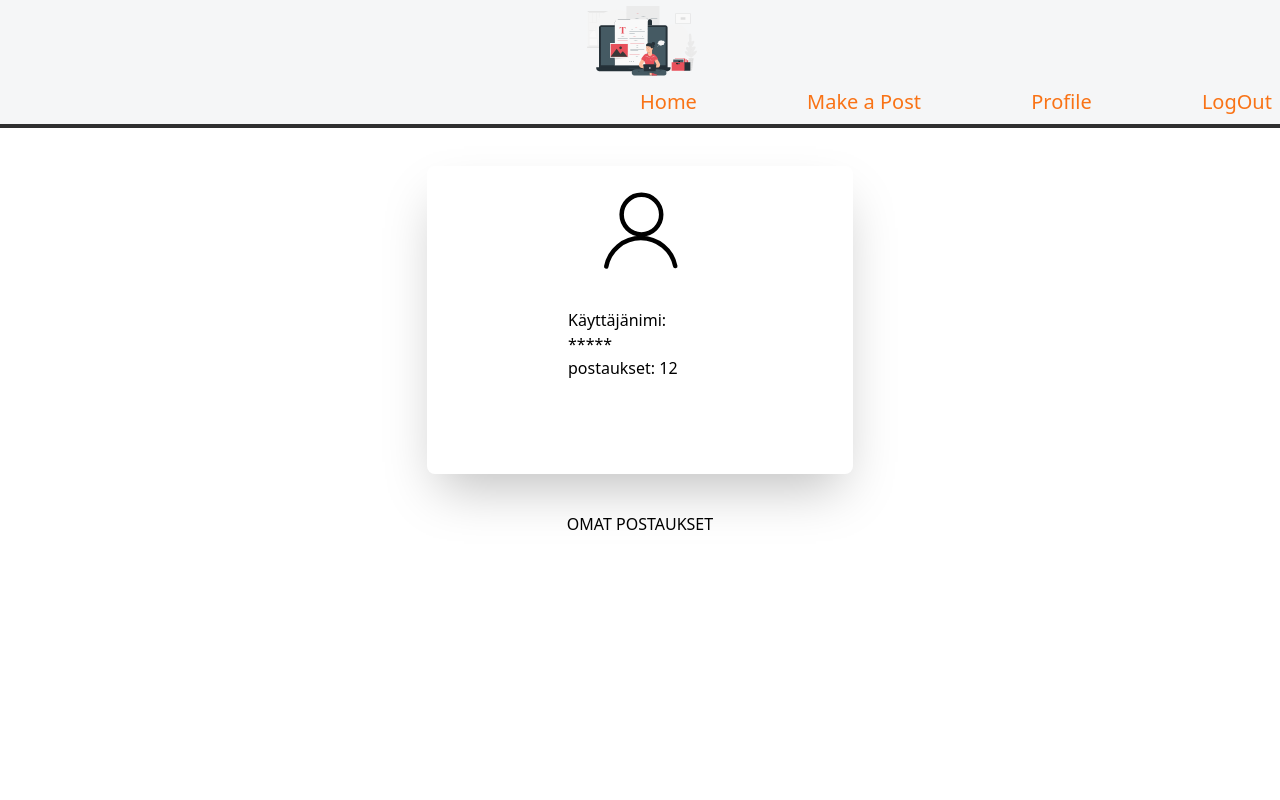
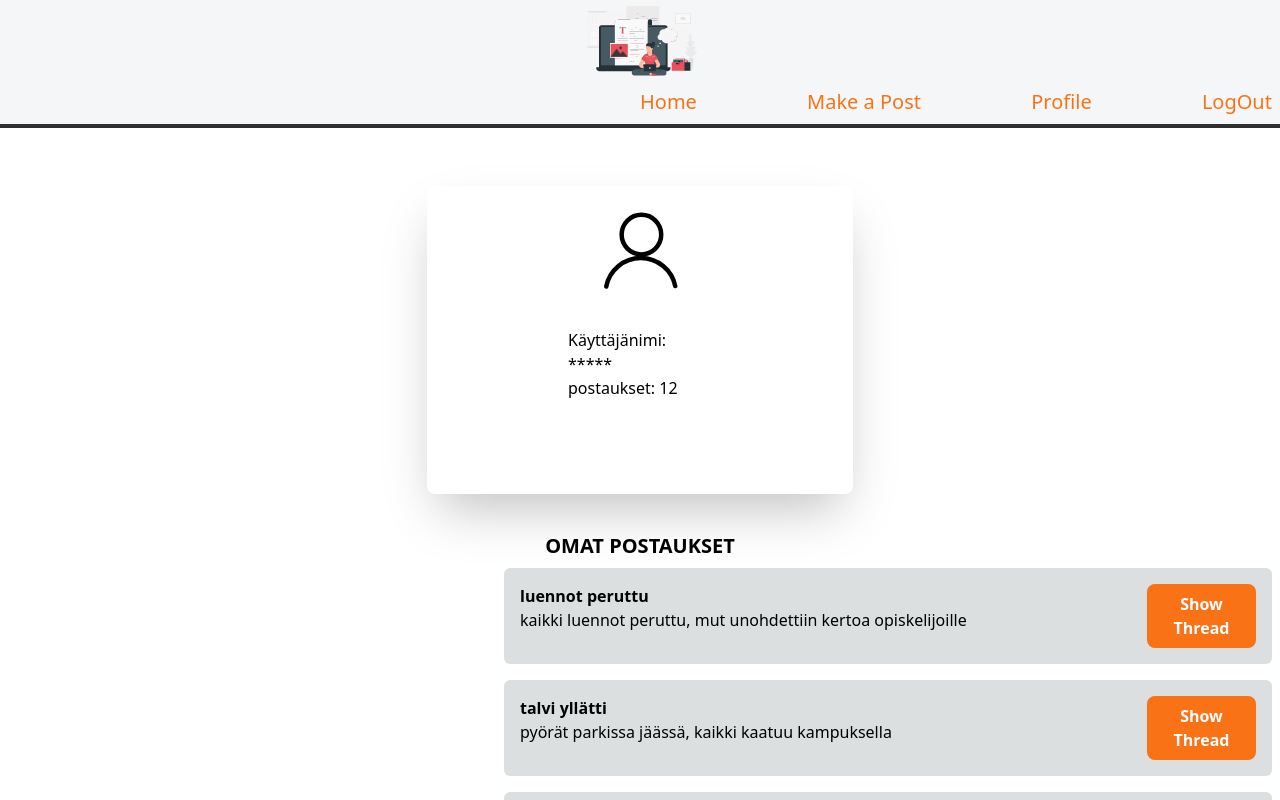
Before and after one commit to ilarikoik/blog, a React (Vite) app: page /profile in a window 1280 px wide. Shown: the top 800 px of the page. Built offline with nearby package versions, Linux system fonts and the light colour scheme.

Commit message:
showthread , reply buttons

```diff
--- a/package.json
+++ b/package.json
@@ -10,8 +10,10 @@
     "preview": "vite preview"
   },
   "dependencies": {
+    "@ant-design/icons": "^5.5.2",
     "@react-navigation/native": "^7.0.14",
     "@react-navigation/stack": "^7.1.0",
+    "antd": "^5.22.4",
     "blg": "file:",
     "dotenv": "^16.4.7",
     "firebase": "^11.0.2",
--- a/src/components/Posts.tsx
+++ b/src/components/Posts.tsx
@@ -5,6 +5,7 @@ import SortPostByDate from "../hooks/sortPostByDate.tsx";
 import { handleDelete } from "../hooks/handleDelete.tsx";
 import { Link, Navigate } from "react-router-dom";
 import { useNavigate } from "react-router-dom";
+import { DoubleRightOutlined } from "@ant-design/icons";
 
 interface PostProps {
   searchBy: string;
@@ -65,19 +66,21 @@ export default function Posts({ searchBy }: PostProps) {
                 <p className="text-black"> {item.post}</p>
                 <div className="flex justify-end">
                   <button
-                    className="h-5 border-none hover:underline text-orange-500 text-md"
-                    onClick={() => handleReply(item.postId)}
-                  >
-                    Reply
-                  </button>
-                  <button
                     onClick={() => {
                       handleDelete(item.postId);
                       setRender((prev) => prev + 1);
                     }}
-                    className="h-5 border-none hover:underline text-red-500 text-md"
+                    className="h-5 border-none hover:underline text-red-500 text-md mr-10"
                   >
                     Delete
+                  </button>
+                  <button
+                    className="h-5 border-none hover:underline text-orange-500 text-md "
+                    onClick={() => handleReply(item.postId)}
+                  >
+                    <DoubleRightOutlined
+                      style={{ fontSize: "24px", color: "#f97316" }}
+                    />
                   </button>
                 </div>
               </div>
--- a/src/screens/profile.tsx
+++ b/src/screens/profile.tsx
@@ -3,6 +3,7 @@ import Header from "../components/Header";
 import Lottie from "react-lottie";
 import user from "../lottie/user.json";
 import { Link } from "react-router-dom";
+import examplePost from "../data/examplePost.json";
 
 const Profile = () => {
   const options = {
@@ -11,24 +12,50 @@ const Profile = () => {
     autoplay: true,
   };
 
+  // kun klikataan "show thread" lähetetää postin id reply sivulle ja siellä näytetää ne kaikki sitte
   return (
     <>
       <Header></Header>
-      <div className="h-96 w-full flex justify-center items-center">
+      <div className="h-96 w-full flex justify-center items-center mt-5">
         <div className=" h-4/5 w-4/5 rounded-lg  border-postgray shadow-2xl lg:w-1/3">
           <Lottie options={options} height={130} width={90}></Lottie>
           <div className="flex flex-col justify-center items-center w-full h-24">
             <div className="w-36 ">
               <p>Käyttäjänimi: *****</p>
               <p>postaukset: 12</p>
-              <p></p>
             </div>
           </div>
         </div>
-        <div></div>
       </div>
-      <div className="flex justify-center">
-        <h1>OMAT POSTAUKSET</h1>
+      <div className="flex-col justify-center ">
+        <h1 className="flex justify-center font-semibold text-xl">
+          OMAT POSTAUKSET
+        </h1>
+        <div className="flex justify-center flex-col items-end">
+          {examplePost &&
+            examplePost.map((item, id) => {
+              return (
+                <div
+                  key={id}
+                  className="w-full h-fit md:w-3/5 bg-postgray m-2 p-4 rounded-md flex flex-row"
+                >
+                  <div className=" w-full">
+                    <h2>
+                      <strong>{item.title}</strong>
+                    </h2>
+                    <h3>{item.post}</h3>
+                  </div>
+                  <div className=" w-32 h-30 flex items-end">
+                    <div className="flex justify-end w-full ">
+                      <button className="p-2 text-white rounded-lg w-fit justify-end bg-orange-500 font-bold">
+                        Show Thread
+                      </button>
+                    </div>
+                  </div>
+                </div>
+              );
+            })}
+        </div>
       </div>
     </>
   );
--- a/src/screens/reply.tsx
+++ b/src/screens/reply.tsx
@@ -37,12 +37,22 @@ const Reply = () => {
         <div className="h-96 w-full flex justify-center items-center">
           <div className=" h-4/5 w-4/5 rounded-lg border-2  border-bor shadow-2xl lg:w-2/3  p-3">
             {post ? (
-              <div>
-                <p className="font-semibold text-xl  mb-2"> {post.school}</p>
-                <h1 className="font-semibold text-lg mb-2">{post.title}</h1>
+              <>
+                <div className=" flex flex-row justify-center items-center">
+                  <div className="flex flex-col justify-between w-full ">
+                    <p className="font-semibold text-xl  mb-2">
+                      {" "}
+                      {post.school}
+                    </p>
+                    <h1 className="font-semibold text-lg mb-2">{post.title}</h1>
+                  </div>
+                  <button className="p-2 text-white rounded-lg w-fit justify-end bg-orange-500 font-bold">
+                    Reply
+                  </button>
+                </div>
                 <hr className="h-1 bg-gray border-none" />
                 <p className="font-medium mt-3"> {post.post}</p>
-              </div>
+              </>
             ) : (
               <p>Error while fetching..</p>
             )}
@@ -50,6 +60,7 @@ const Reply = () => {
         </div>
 
         <div className="flex justify-center flex-col items-end">
+          {/*käydää post.replys mapilla läpi kuha saan lisättyy ne*/}
           {examplePost &&
             examplePost.map((item, id) => {
               return (
```
Also changed, not shown: src/App.tsx (+4 -9 lines), 1 other file (tests, documents, lock files or other folders).
